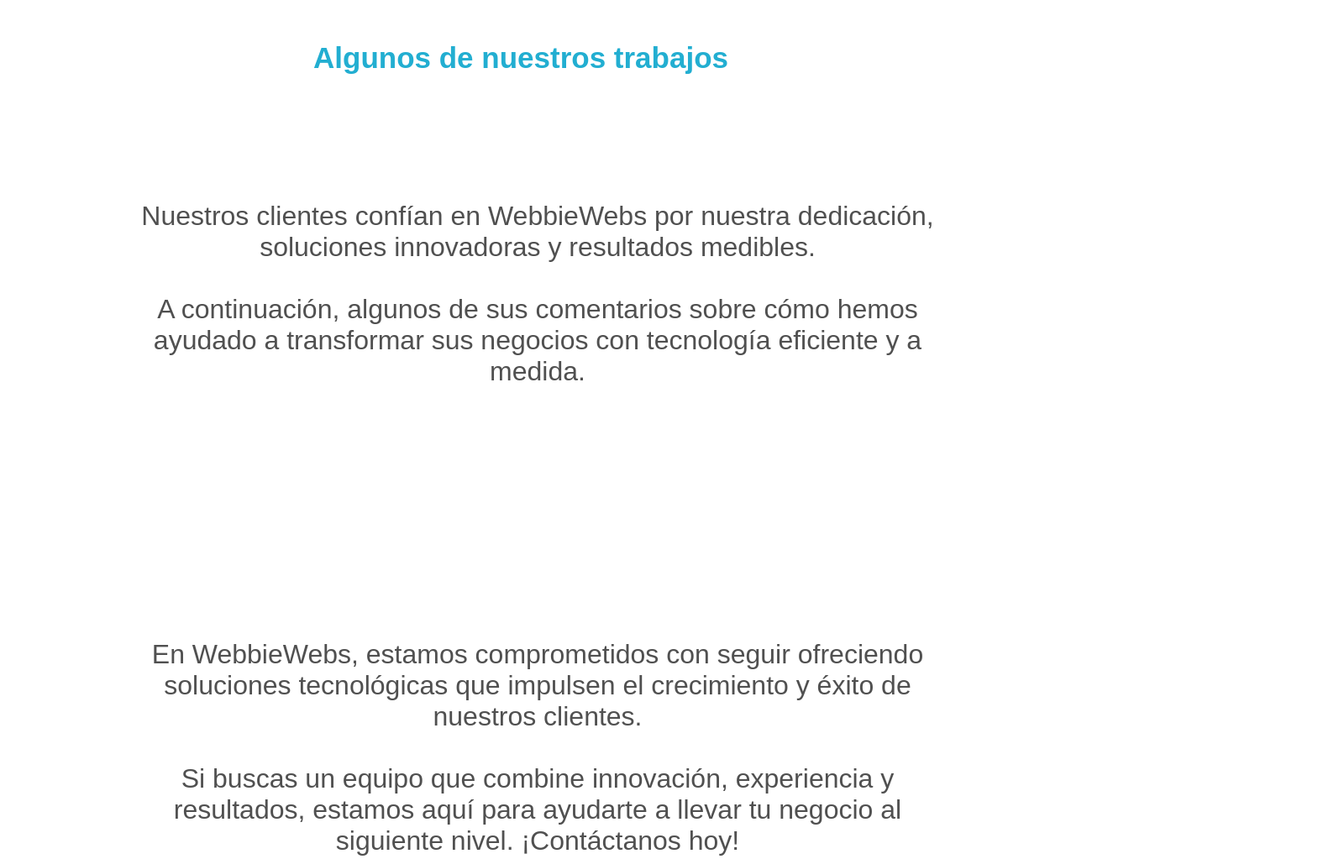
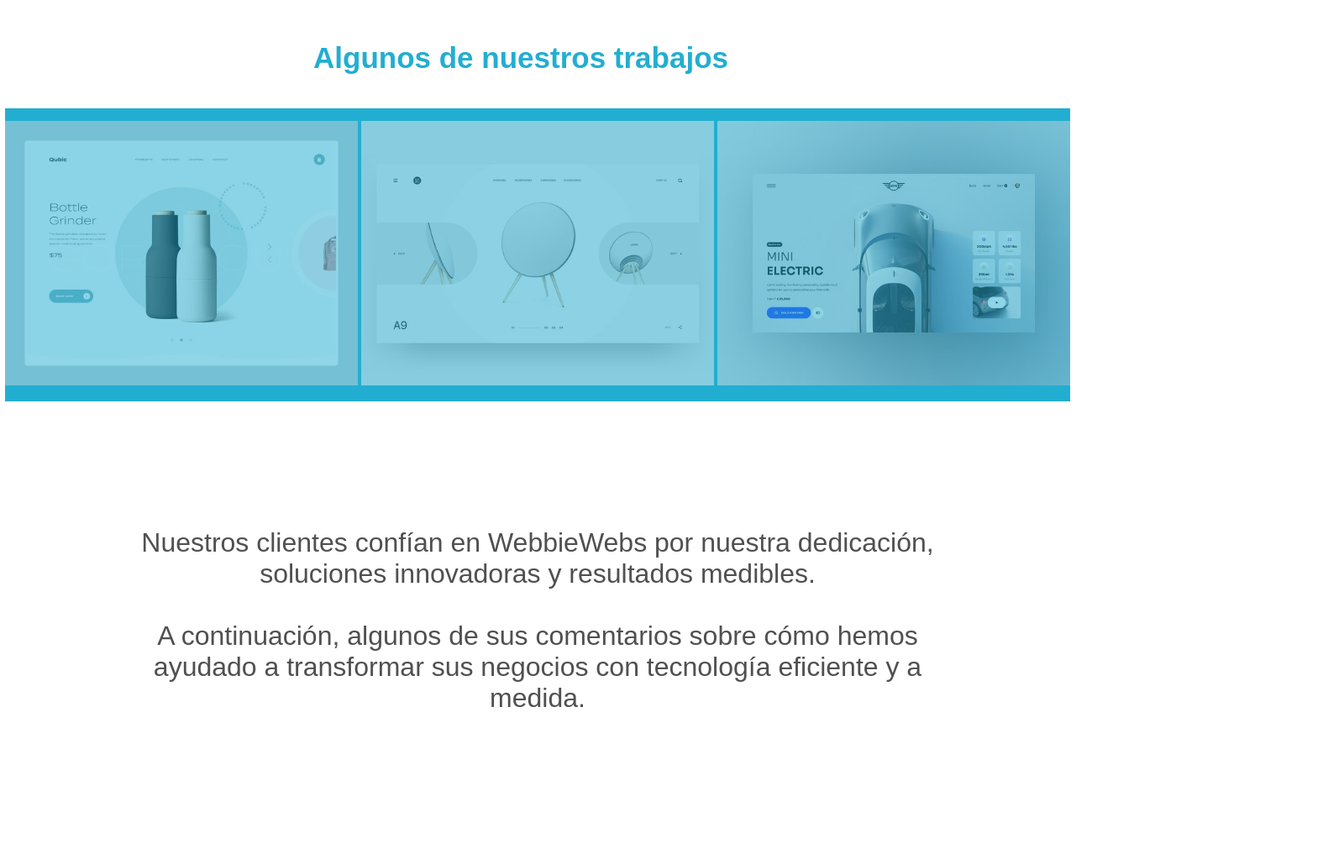
Before and after one commit to EstefanyBatPel/WebbieWebs, a plain HTML site: page index.html in a window 1280 px wide. Shown: the part 5080-6103 px from the top of the page at 84% size, 1600 px wide, since content can reach past the window. Drawn offline with Linux system fonts and the light colour scheme.

Commit message:
add works section

```diff
--- a/index.html
+++ b/index.html
@@ -111,7 +111,7 @@
 
                 <div class="profile_card">
                     <div class="profile_photo eugenia"></div>
-                    <h2 class="name">Juliet Hernandez</h2>
+                    <h2 class="name">Eugenia Rodrigez</h2>
                     <p class="profession">Scrum Master</p>
                     <p class="profile_description">Facilita el trabajo del equipo, asegura que se sigan las prácticas ágiles, y elimina obstáculos para mantener el flujo de trabajo.</p>
                 </div>
@@ -139,6 +139,20 @@
 
     <section class="works">
         <h1>Algunos de nuestros trabajos</h1>
+        <div class="works_container">
+            <div class="work_container">
+                <img src="img/Ejemplo1.jpeg" alt="work project">
+                <div class="overlay"></div>
+            </div>
+            <div class="work_container">
+                <img src="img/Ejemplo2.jpeg" alt="work project">
+                <div class="overlay"></div>
+            </div>
+            <div class="work_container">
+                <img src="img/Ejemplo3.jpeg" alt="work project">
+                <div class="overlay"></div>
+            </div>
+        </div>
     </section>
     <div class="section_description">
         <p>Nuestros clientes confían en WebbieWebs por nuestra dedicación, soluciones innovadoras y resultados medibles.<br><br>
--- a/style.css
+++ b/style.css
@@ -197,7 +197,6 @@
 .profiles{
     display: flex;
     justify-content: space-around;
-    width: 90vw;
     padding: 100px 0 0 0;
 }
 
@@ -213,6 +212,7 @@
     padding: 35px;
     border-radius: 30px;
     height: 520px;
+    margin: 0 30px;
 }
 
 h2{
@@ -255,6 +255,36 @@
     margin-bottom: 30px;
 }
 
+.works_container{
+    background-color: #22aed1;
+    margin-top: 40px;
+    padding: 15px 0;
+}
+
+.work_container{
+    position: relative;
+    display: inline-block;
+}
+
+.work_container img{
+    display: block;
+    width: 32.8vw;
+}
+
+.overlay{
+    position: absolute;
+    top: 0;
+    background-color: #22aed1;
+    width: 100%;
+    height: 100%;
+    opacity: 50%;
+    transition: .5s;
+}
+
+.work_container:hover .overlay{
+    opacity: 0%;
+}
+
 footer{
     background-color: #22aed1;
     padding: 30px;
@@ -277,6 +307,7 @@
 
 .links a{
     text-decoration: none;
+    margin-bottom: 17px;
     color: #fff;
 }
 
```
